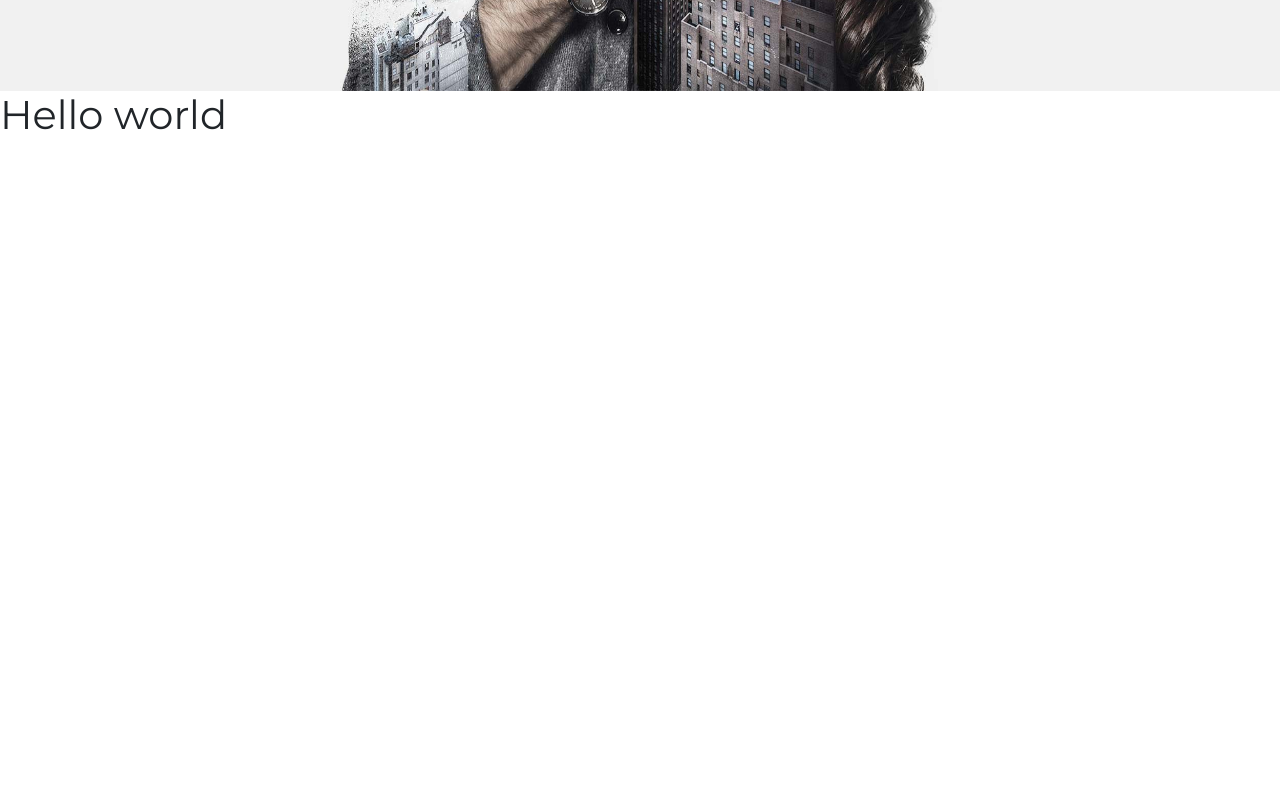
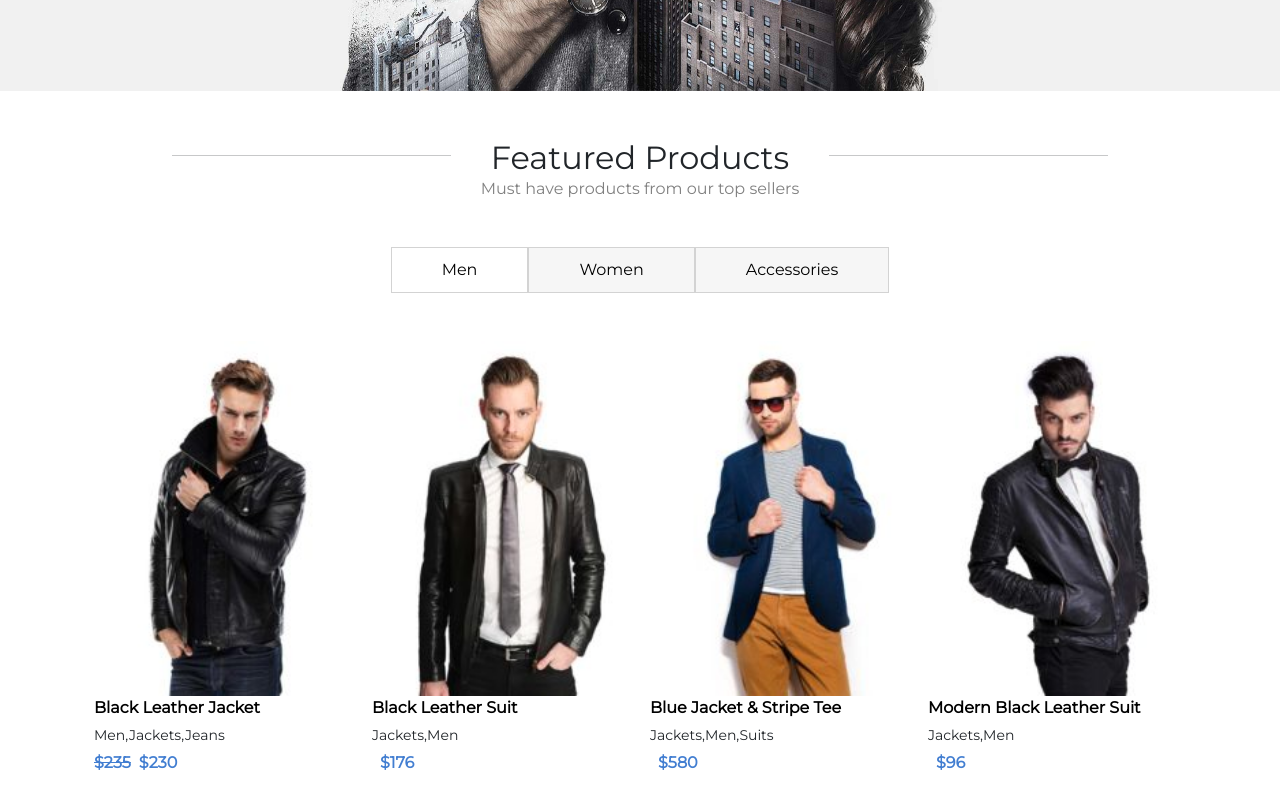
Before and after one commit to robertoraciti/proj-html-vuejs, a Vue app: page / in a window 1280 px wide. Shown: the part 620-1420 px from the top of the page. Before the commit the page ends 800 px from the top, so only its background shows below. Built offline with nearby package versions, Linux system fonts and the light colour scheme.

Commit message:
add feat prod section

```diff
--- a/src/components/AppMain.vue
+++ b/src/components/AppMain.vue
@@ -4,7 +4,37 @@ import jumbotron from "./_jumbotron.vue";
 export default {
   data() {
     return {
-      title: "Hello world",
+      cards: [
+        {
+          path: "public/img/black_elegant_leather_jacket-200x260.jpg",
+          title: "Black Leather Jacket",
+          description: "Men,Jackets,Jeans",
+          oldPrice: "$235",
+          currentPrice: "$230",
+          type: "men",
+        },
+        {
+          path: "public/img/black_leather_suit-200x260.jpg",
+          title: "Black Leather Suit",
+          description: "Jackets,Men",
+          currentPrice: "$176",
+          type: "men",
+        },
+        {
+          path: "public/img/blue_jacket_and_white_stripe_tee-200x260.jpg",
+          title: "Blue Jacket & Stripe Tee",
+          description: "Jackets,Men,Suits",
+          currentPrice: "$580",
+          type: "men",
+        },
+        {
+          path: "public/img/modern_black_leather_suit-200x260.jpg",
+          title: "Modern Black Leather Suit",
+          description: "Jackets,Men",
+          currentPrice: "$96",
+          type: "men",
+        },
+      ],
     };
   },
 
@@ -16,6 +46,90 @@ export default {
 
 <template>
   <jumbotron />
+  <section class="featured-prod container mt-5">
+    <div class="title">
+      <hr />
+      <h2>Featured Products</h2>
+      <hr />
+    </div>
+    <p class="text-center">Must have products from our top sellers</p>
+    <div class="btn-cards">
+      <button class="active">Men</button>
+      <button>Women</button>
+      <button>Accessories</button>
+    </div>
+    <div class="cards container mt-5">
+      <div v-for="card in cards" class="card col-3 border border-0">
+        <img :src="card.path" alt="" srcset="" />
+        <p>{{ card.title }}</p>
+        <small>{{ card.description }}</small>
+        <p>
+          <span class="text-decoration-line-through me-2">{{
+            card.oldPrice
+          }}</span>
+          <span>{{ card.currentPrice }}</span>
+        </p>
+      </div>
+    </div>
+  </section>
 </template>
 
-<style lang="scss" scoped></style>
+<style lang="scss" scoped>
+.featured-prod {
+  display: flex;
+  flex-direction: column;
+  margin-bottom: 150px;
+
+  p {
+    color: gray;
+  }
+  .title {
+    display: flex;
+    justify-content: center;
+    hr {
+      width: 25%;
+    }
+    h2 {
+      font-size: 2rem;
+      margin: 0 40px;
+    }
+  }
+}
+
+.btn-cards {
+  display: flex;
+  justify-content: center;
+  margin-top: 30px;
+
+  button {
+    background-color: #f6f6f6;
+    border: 1px solid lightgray;
+    padding: 10px 50px;
+
+    &:hover {
+      background-color: transparent;
+    }
+  }
+  .active {
+    background-color: transparent;
+  }
+}
+
+.cards {
+  display: flex;
+  gap: 5px;
+
+  p {
+    color: black;
+    font-weight: bold;
+    margin: 0;
+  }
+  small {
+    margin: 5px 0;
+  }
+
+  span {
+    color: #427ed1;
+  }
+}
+</style>
```
